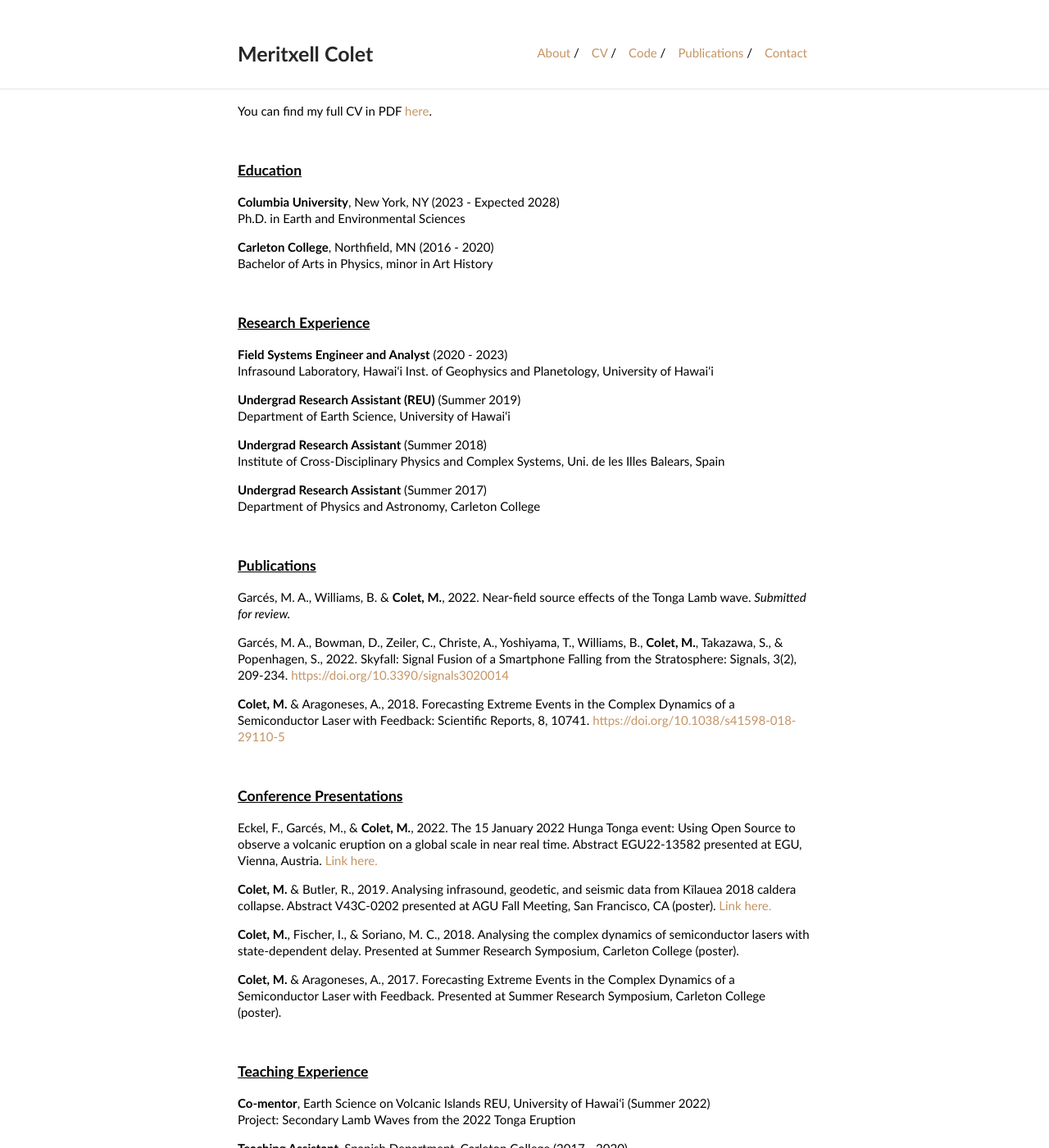
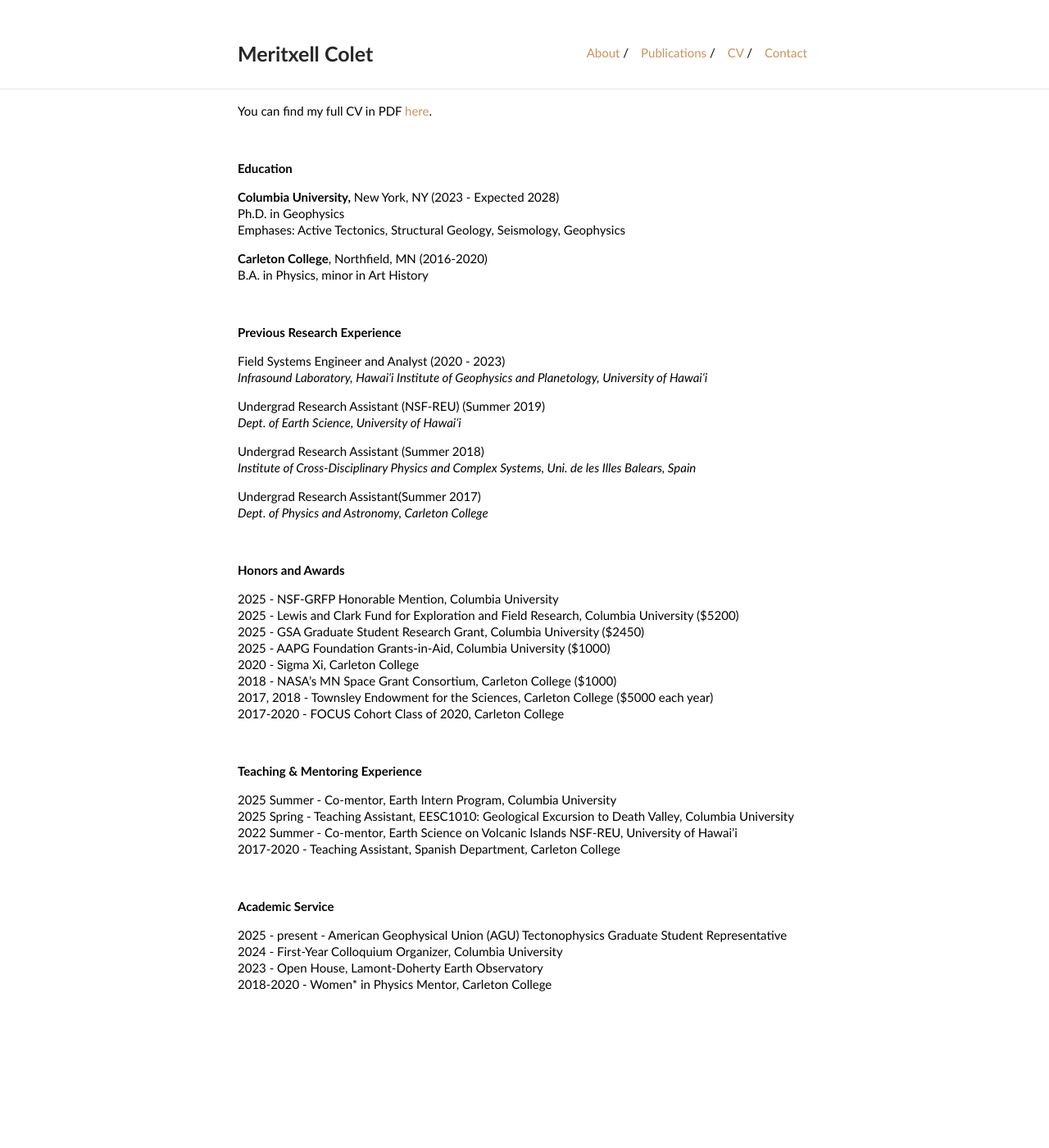
Before and after one commit to MeritxellC/MeritxellC.github.io, a Jekyll site: the page built from cv/cv.md, in a window 1280 px wide and 1400 px high. Shown: the whole window at 82% size. Built offline with Jekyll 4.4.1, drawn with Linux system fonts in a browser that asks for light colours; some of the changed text lies outside the part shown.

Commit message:
updates!

```diff
--- a/_config.yml
+++ b/_config.yml
@@ -20,11 +20,9 @@ sass:
 nav:
  - name: "About"
    link: "https://meritxellc.github.io"
+ - name: "Publications"
+   link: "https://meritxellc.github.io/publications/publications"
  - name: "CV"
    link: "https://meritxellc.github.io/cv/cv"
- - name: "Code"
-   link: "https://github.com/MeritxellC"
- - name: "Publications"
-   link: "https://meritxellc.github.io/publications/publications"
  - name: "Contact"
    link: "https://meritxellc.github.io/contact"
--- a/cv/cv.md
+++ b/cv/cv.md
@@ -15,123 +15,74 @@ p{
 </style>
 
 
-<h3><u>Education</u></h3>
+<p><b>Education</b></p>
 <p>
-<strong>Columbia University</strong>, New York, NY (2023 - Expected 2028)<br>
-Ph.D. in Earth and Environmental Sciences
+<b>Columbia University,</b> New York, NY (2023 - Expected 2028)<br>
+Ph.D. in Geophysics<br>
+Emphases: Active Tectonics, Structural Geology, Seismology, Geophysics<br>
 </p>
 
 <p>
-<strong>Carleton College</strong>, Northfield, MN (2016 - 2020)<br>
-Bachelor of Arts in Physics, minor in Art History
+<b>Carleton College</b>, Northfield, MN (2016-2020)<br>
+B.A. in Physics, minor in Art History
 </p>
 
 <br style="line-height:1.5">
 
-<h3><u>Research Experience</u></h3>
+<p><b>Previous Research Experience</b></p>
 <p>
-<strong>Field Systems Engineer and Analyst</strong> (2020 - 2023)<br>
-Infrasound Laboratory, Hawaiʻi Inst. of Geophysics and Planetology, University of Hawaiʻi<br>
+Field Systems Engineer and Analyst (2020 - 2023)<br>
+<i> Infrasound Laboratory, Hawaiʻi Institute of Geophysics and Planetology,
+University of Hawaiʻi </i><br>
 </p>
 
 <p>
-<strong>Undergrad Research Assistant (REU)</strong> (Summer 2019)<br>
-Department of Earth Science, University of Hawaiʻi<br>
+Undergrad Research Assistant (NSF-REU) (Summer 2019)<br>
+<i> Dept. of Earth Science, University of Hawaiʻi </i><br>
 </p>
 
 <p>
-<strong>Undergrad Research Assistant</strong> (Summer 2018)<br>
-Institute of Cross-Disciplinary Physics and Complex Systems, Uni. de les Illes Balears, Spain<br>
+Undergrad Research Assistant (Summer 2018)<br>
+<i> Institute of Cross-Disciplinary Physics and Complex Systems,
+Uni. de les Illes Balears, Spain </i><br>
 </p>
 
 <p>
-<strong>Undergrad Research Assistant</strong> (Summer 2017)<br>
-Department of Physics and Astronomy, Carleton College
+Undergrad Research Assistant(Summer 2017)<br>
+<i>Dept. of Physics and Astronomy, Carleton College </i>
 </p>
 <br style="line-height:2">
 
-<h3><u>Publications</u></h3>
-<p>
-Garcés, M. A., Williams, B. & <strong>Colet, M.</strong>, 2022. Near-field source effects of the Tonga Lamb wave.
-<i>Submitted for review.</i>
-</p>
+<p><b>Honors and Awards</b></p>
 
 <p>
-Garcés, M. A., Bowman, D., Zeiler, C., Christe, A., Yoshiyama, T., Williams, B.,
-<strong>Colet, M.</strong>, Takazawa, S., & Popenhagen, S., 2022. Skyfall: Signal Fusion of a Smartphone Falling from
-the Stratosphere: Signals, 3(2), 209-234.
-<a href="https://www.mdpi.com/2624-6120/3/2/14/htm">https://doi.org/10.3390/signals3020014</a>
-</p>
-
-<p>
-<strong>Colet, M.</strong> & Aragoneses, A., 2018. Forecasting Extreme Events in the Complex Dynamics of a Semiconductor
-Laser with Feedback: Scientific Reports, 8, 10741.
-<a href="https://www.nature.com/articles/s41598-018-29110-5">https://doi.org/10.1038/s41598-018-29110-5</a>
-</p>
-
-<br style="line-height:2">
-<h3><u>Conference Presentations</u></h3>
-
-<p>
-Eckel, F., Garcés, M., & <strong>Colet, M.</strong>, 2022. The 15 January 2022 Hunga Tonga event: Using
-Open Source to observe a volcanic eruption on a global scale in near real time. Abstract EGU22-13582 presented at EGU,
-Vienna, Austria. <a href="https://meetingorganizer.copernicus.org/EGU22/EGU22-13582.html">Link here.</a>
-</p>
-
-<p>
-<strong>Colet, M.</strong> & Butler, R., 2019. Analysing infrasound, geodetic, and seismic data from
-Kīlauea 2018 caldera collapse. Abstract V43C-0202 presented at AGU Fall Meeting, San Francisco, CA (poster).
-<a href="https://ui.adsabs.harvard.edu/abs/2019AGUFM.V43C0202C/abstract">Link here.</a>
-</p>
-
-<p>
-<strong>Colet, M.</strong>, Fischer, I., & Soriano, M. C., 2018. Analysing the complex dynamics of
-semiconductor lasers with state-dependent delay. Presented at Summer Research Symposium, Carleton College (poster).
-</p>
-
-<p>
-<strong>Colet, M.</strong> & Aragoneses, A., 2017. Forecasting Extreme Events in the Complex Dynamics
-of a Semiconductor Laser with Feedback. Presented at Summer Research Symposium, Carleton College (poster).
+2025 - NSF-GRFP Honorable Mention, Columbia University<br>
+2025 - Lewis and Clark Fund for Exploration and Field Research, Columbia University ($5200)<br>
+2025 - GSA Graduate Student Research Grant, Columbia University ($2450)<br>
+2025 - AAPG Foundation Grants-in-Aid, Columbia University ($1000) <br>
+2020 - Sigma Xi, Carleton College <br>
+2018 - NASA’s MN Space Grant Consortium, Carleton College ($1000)<br>
+2017, 2018 - Townsley Endowment for the Sciences, Carleton College ($5000 each year)<br>
+2017-2020 - FOCUS Cohort Class of 2020, Carleton College<br>
 </p>
 
 <br style="line-height:2">
 
-<h3><u>Teaching Experience</u></h3>
-<p>
-<strong>Co-mentor</strong>, Earth Science on Volcanic Islands REU, University of Hawaiʻi (Summer 2022)<br>
-Project: Secondary Lamb Waves from the 2022 Tonga Eruption
-</p>
-
-<p>
-<strong>Teaching Assistant</strong>, Spanish Department, Carleton College (2017 - 2020)<br>
-</p>
+<p><b>Teaching & Mentoring Experience</b></p>
+2025 Summer - Co-mentor, Earth Intern Program, Columbia University <br>
+2025 Spring - Teaching Assistant, EESC1010: Geological Excursion to Death Valley, Columbia University<br>
+2022 Summer - Co-mentor, Earth Science on Volcanic Islands NSF-REU, University of Hawai'i <br>
+2017-2020 - Teaching Assistant, Spanish Department, Carleton College <br>
 
 <br style="line-height:2">
 
-<h3><u>Honors and Awards</u></h3>
 
-<p>
-<strong>Sigma Xi</strong>, Carleton College, 2020 <br>
-<strong>NASA’s MN Space Grant Consortium</strong>, Carleton College, 2018 <br>
-<strong>Townsley Endowment for the Sciences</strong>, Carleton College, 2017 & 2018 <br>
-<strong>FOCUS Cohort Class of 2020</strong>, Carleton College, 2017 - 2020 <br>
-</p>
+<p><b>Academic Service</b></p>
+2025 - present - American Geophysical Union (AGU) Tectonophysics Graduate Student Representative <br>
+2024 - First-Year Colloquium Organizer, Columbia University <br>
+2023 - Open House, Lamont-Doherty Earth Observatory <br>
+2018-2020 - Women* in Physics Mentor, Carleton College <br>
 
-<br style="line-height:2">
 
-<h3><u>Technical Skills</u></h3>
-<p>
-<strong>Coding</strong>: Python (<em>inc. ObsPy, NumPy, pandas, PyGMT, Cartopy</em>), MATLAB, LaTeX, Wolfram Mathematica <br>
-<strong>Software</strong>: ArcGIS, GitHub (inc. Actions), macOS, Linux, Windows
-</p>
-
-<br style="line-height:2">
-
-<h3><u>Fieldwork</u></h3>
-<p>
-Geodetic mapping survey of unsampled submarine volcanic rift zone west of Kaho‘olawe, HI; R/V Kilo Moana, PI Jasper
-Konter (1-4 Jul. 2019) <br>
-Geodetic mapping survey exercise of San Andreas Fault, Southern California (8-11 Feb. 2019)
-</p>
 
 <br style="line-height:3">
```
Also changed, not shown: contact.md (+2 -2 lines), index.md (+14 -15 lines), publications/publications.md (+36 -8 lines), 1 other file.
